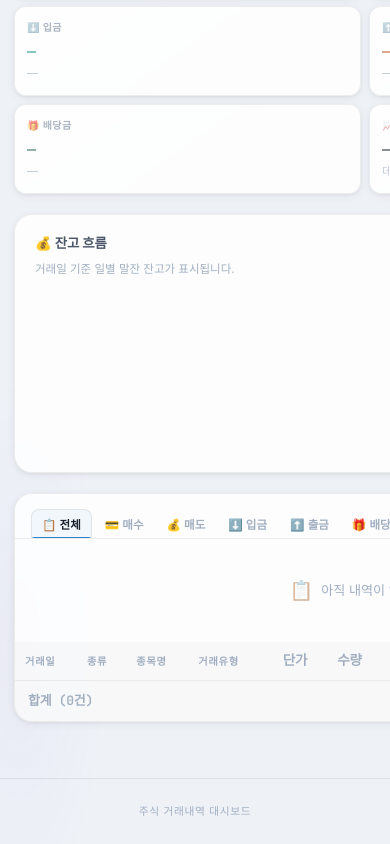
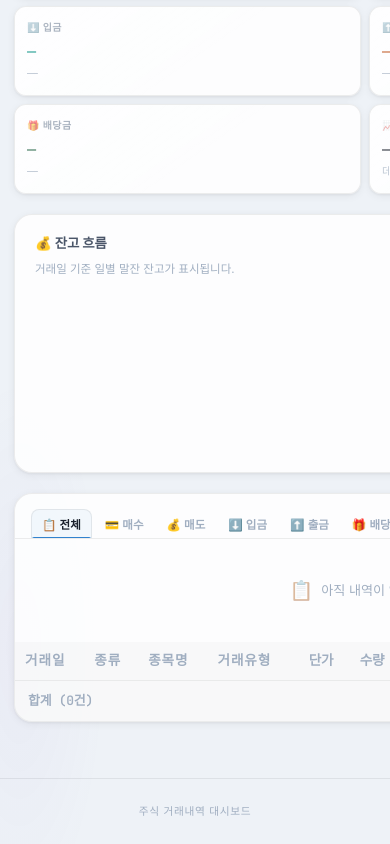
Before and after one commit to hjpark0503/TradingListProject, a plain HTML site: page index.html in a window 390 px wide. Shown: the part 1113-1957 px from the top of the page. Drawn offline with nearby package versions, Linux system fonts and the light colour scheme; a web font is replaced by a local one.

Commit message:
Fix:  거래일·종류·종목명·거래유형 헤더 — 크기만 확대

```diff
--- a/css/style.css
+++ b/css/style.css
@@ -488,6 +488,10 @@ thead th {
   color:var(--text-muted); background:rgba(0,0,0,0.02);
   border-bottom:1px solid rgba(0,0,0,0.06); white-space:nowrap;
 }
+/* 거래일·종류·종목명·거래유형 헤더 — 크기만 확대 */
+.tab-panel thead th:nth-child(-n+4) {
+  font-size:.875rem;
+}
 thead th.r { text-align:right; }
 
 tbody tr {
@@ -629,6 +633,7 @@ tfoot td.r  { text-align:right; color:var(--text-primary); font-size:.81rem; }
   .chart-wrap--tall { height:180px; }
   .tab-btn { padding:6px 10px; font-size:.72rem; }
   thead th { padding:8px 10px; }
+  .tab-panel thead th:nth-child(-n+4) { font-size:.85rem; }
   tbody td { padding:9px 10px; }
   .tab-panel tbody td.col-text { font-size:.9rem !important; }
   .tab-panel tbody td.col-text .badge,
```
